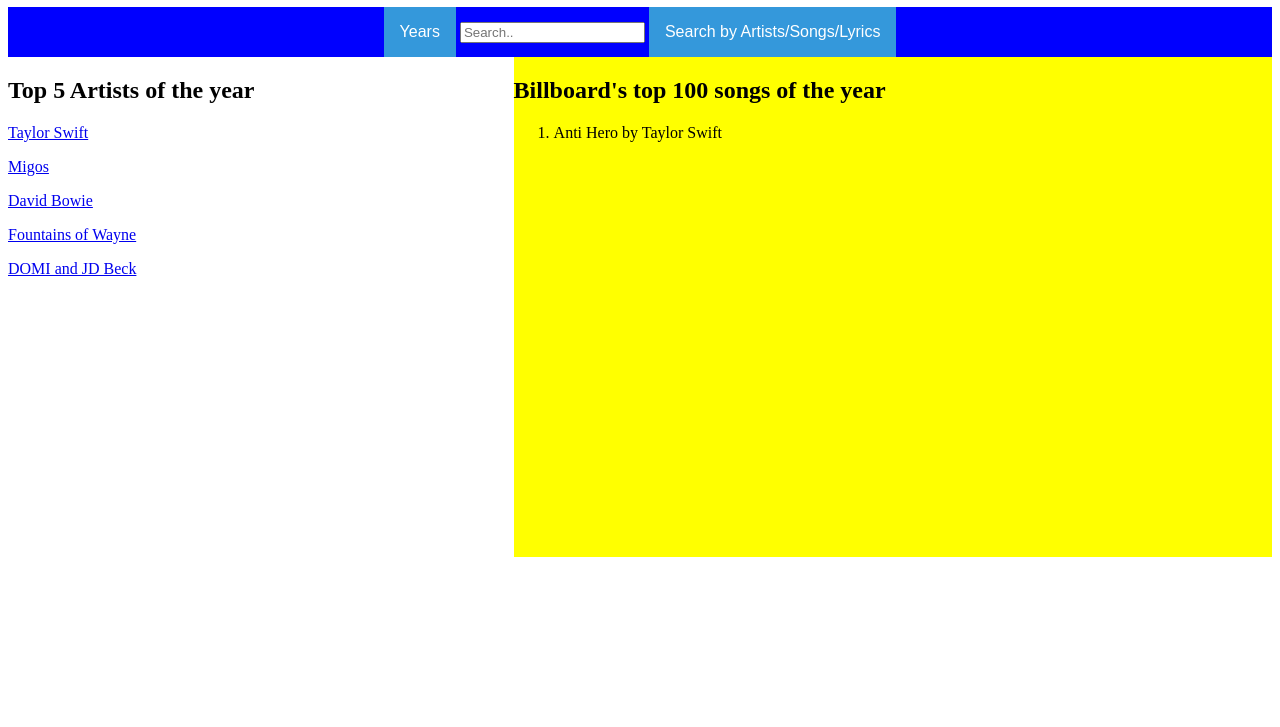
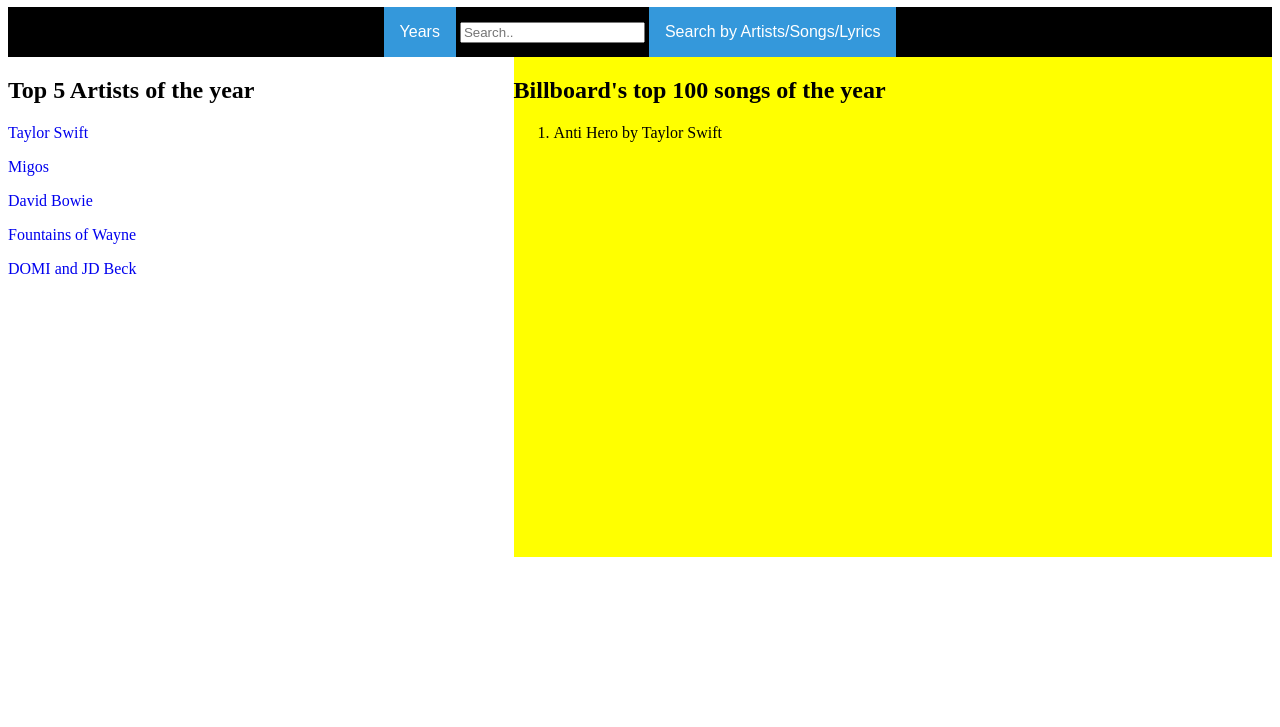
Before and after one commit to ElekJTT/cs257, a plain HTML site: page webapp/doc/mockup1.html in a window 1280 px wide. Shown: the part 73-800 px from the top of the page. Drawn offline with Linux system fonts and the light colour scheme.

Commit message:
made links prettier

```diff
--- a/webapp/doc/mockup1.css
+++ b/webapp/doc/mockup1.css
@@ -42,11 +42,23 @@
   /* Show the dropdown menu (use JS to add this class to the .dropdown-content container when the user clicks on the dropdown button) */
   .show {display:block;}
 
+
+a:link{
+    text-decoration: none;
+}
+
+a:hover{
+    text-decoration: underline;
+}
+
+
 .header{
     text-align: center;
     display: block;
-    color: black;
-    background-color: blue;
+    color: white;
+    background-color: black;
+    margin-top: 0%;
+    padding-top: 0%;
 }
 
 .container{
@@ -54,6 +66,7 @@
     justify-content: space-between;
     height: 500px;
     width: 100%;
+
 }
 
 .left{
@@ -65,4 +78,5 @@
 .mid{
     background-color: yellow;
     width: 60%;
+
 }
```
